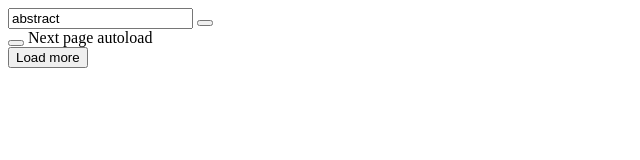
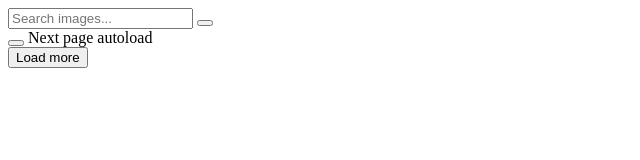
Before and after one commit to ibardych/goit-js-hw-11, a plain HTML site: page index.html in a window 1280 px wide. Shown: the full height of the page, 0-640 px from the left. Drawn offline with Linux system fonts and the light colour scheme; some icons are missing.

Commit message:
Deploying to gh-pages from @ ibardych/goit-js-hw-11@ae8c99826400a2404135d49222166370a98a9fdd 🚀

```diff
--- a/index.html
+++ b/index.html
@@ -1 +1 @@
-<!DOCTYPE html><html lang="ru"><head><meta charset="utf-8"><meta name="viewport" content="width=device-width, initial-scale=1.0"><title>Images from PIXABAY</title><link rel="icon shortcut" href="/goit-js-hw-11/favicon.b3655ca6.ico"><link rel="stylesheet" href="/goit-js-hw-11/index.55f2257e.css"><script type="module" src="/goit-js-hw-11/index.29dd71d2.js"></script><script src="/goit-js-hw-11/index.7685a700.js" nomodule="" defer></script></head><body> <header class="header"> <form class="header__search-form" id="search-form"> <input class="header__search" type="text" name="searchQuery" autocomplete="off" placeholder="Search images..." value="abstract"> <button type="submit" class="header__search-button"> <i class="fa-magnifying-glass fa-solid"></i> </button> </form> <button type="button" class="active toggler" data-toggle="button" aria-pressed="false" autocomplete="off"> <div class="handle"></div> </button> <span class="header__text">Next page autoload</span> </header> <div class="gallery"></div> <div class="loader"></div> <button type="button" class="load-more">Load more</button> </body></html>
+<!DOCTYPE html><html lang="ru"><head><meta charset="utf-8"><meta name="viewport" content="width=device-width, initial-scale=1.0"><title>Images from PIXABAY</title><link rel="icon shortcut" href="/goit-js-hw-11/favicon.b3655ca6.ico"><link rel="stylesheet" href="/goit-js-hw-11/index.55f2257e.css"><script type="module" src="/goit-js-hw-11/index.29dd71d2.js"></script><script src="/goit-js-hw-11/index.7685a700.js" nomodule="" defer></script></head><body> <header class="header"> <form class="header__search-form" id="search-form"> <input class="header__search" type="text" name="searchQuery" autocomplete="off" placeholder="Search images..."> <button type="submit" class="header__search-button"> <i class="fa-magnifying-glass fa-solid"></i> </button> </form> <button type="button" class="active toggler" data-toggle="button" aria-pressed="false" autocomplete="off"> <div class="handle"></div> </button> <span class="header__text">Next page autoload</span> </header> <div class="gallery"></div> <div class="loader"></div> <button type="button" class="load-more">Load more</button> </body></html>
```
